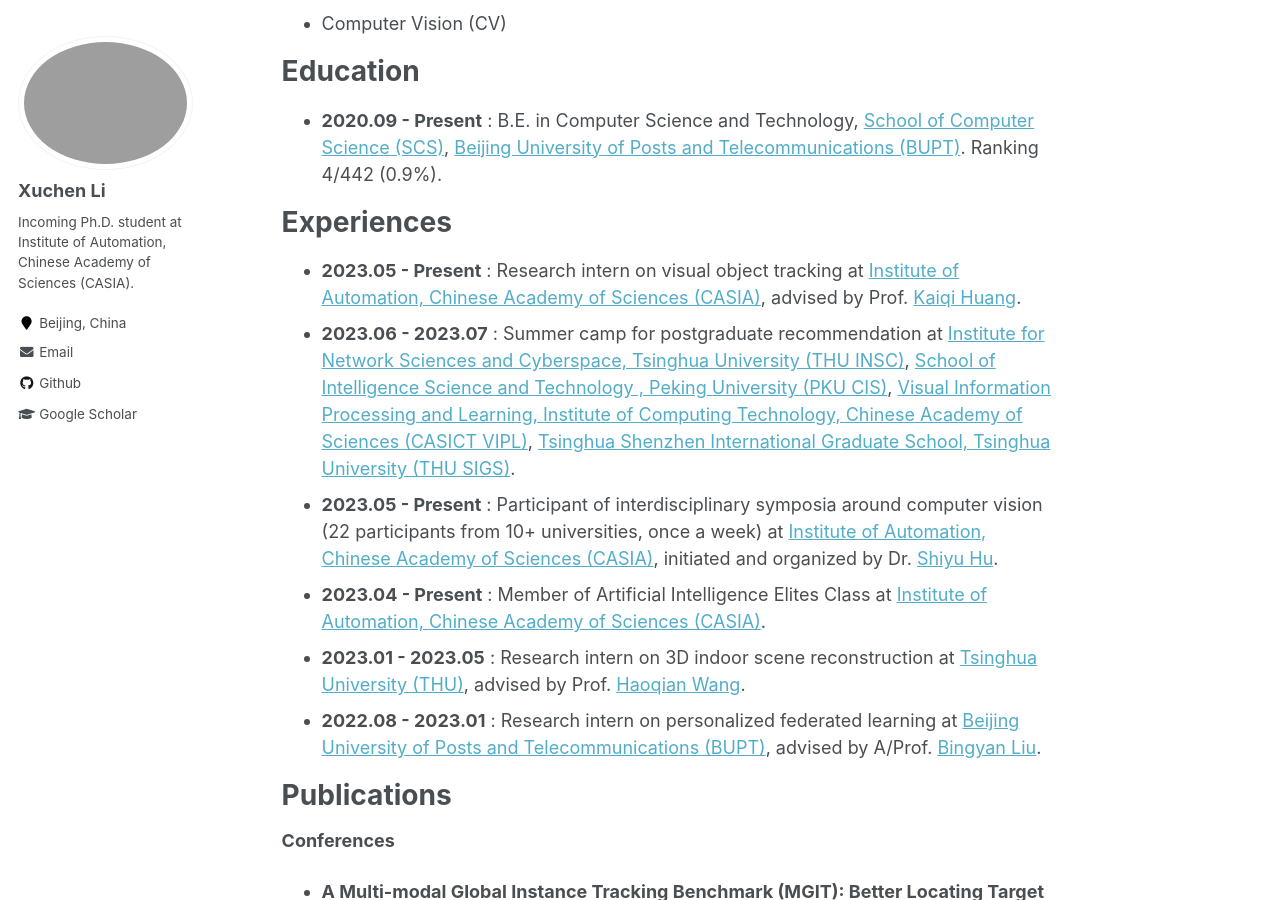
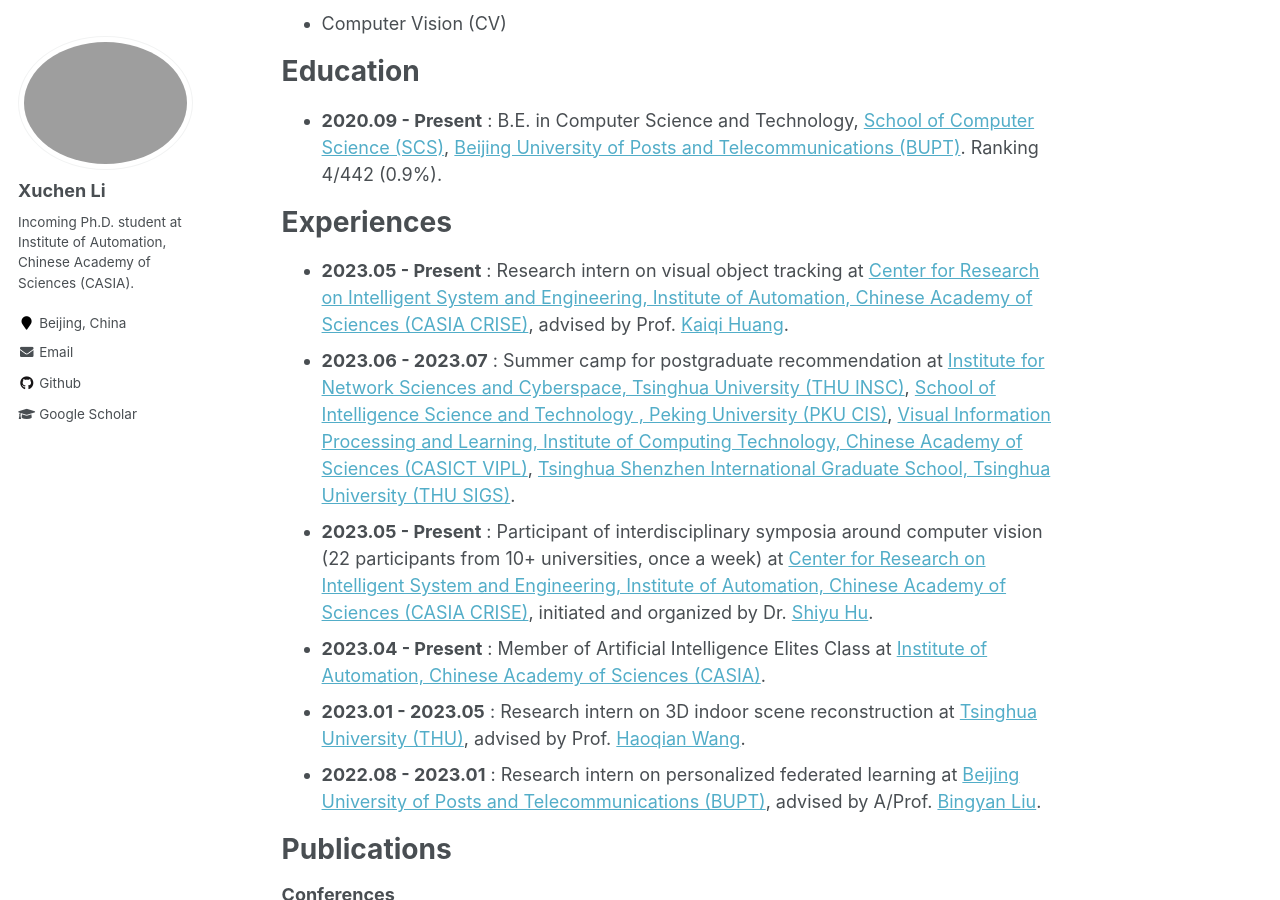
Before and after one commit to Xuchen-Li/Xuchen-Li.github.io, a Jekyll site: the page built from _pages/about.md, in a window 1280 px wide and 900 px high, scrolled down 1152 px. Built offline with Jekyll 4.4.1, drawn with Linux system fonts in a browser that asks for light colours.

Commit message:
Update about.md

```diff
--- a/_pages/about.md
+++ b/_pages/about.md
@@ -41,10 +41,10 @@ Education
 
 Experiences
 ======
-* **2023.05 - Present** : Research intern on visual object tracking at [Institute of Automation, Chinese Academy of Sciences (CASIA)](http://english.ia.cas.cn/),  advised by Prof. [Kaiqi Huang](https://people.ucas.ac.cn/~huangkaiqi?language=en).
+* **2023.05 - Present** : Research intern on visual object tracking at [Center for Research on Intelligent System and Engineering, Institute of Automation, Chinese Academy of Sciences (CASIA CRISE)](http://www.crise.ia.ac.cn/),  advised by Prof. [Kaiqi Huang](https://people.ucas.ac.cn/~huangkaiqi?language=en).
 * **2023.06 - 2023.07** : Summer camp for postgraduate recommendation at [Institute for Network Sciences and Cyberspace, Tsinghua University (THU INSC)](https://www.insc.tsinghua.edu.cn/), [School of Intelligence Science and Technology
 , Peking University (PKU CIS)](https://www.cis.pku.edu.cn/index.htm), [Visual Information Processing and Learning, Institute of Computing Technology, Chinese Academy of Sciences (CASICT VIPL)](http://vipl.ict.ac.cn/en/index.html), [Tsinghua Shenzhen International Graduate School, Tsinghua University (THU SIGS)](https://www.sigs.tsinghua.edu.cn/en/).
-* **2023.05 - Present** : Participant of interdisciplinary symposia around computer vision (22 participants from 10+ universities, once a week) at [Institute of Automation, Chinese Academy of Sciences (CASIA)](http://english.ia.cas.cn/),  initiated and organized by Dr. [Shiyu Hu](https://huuuuusy.github.io/).
+* **2023.05 - Present** : Participant of interdisciplinary symposia around computer vision (22 participants from 10+ universities, once a week) at [Center for Research on Intelligent System and Engineering, Institute of Automation, Chinese Academy of Sciences (CASIA CRISE)](http://www.crise.ia.ac.cn/),  initiated and organized by Dr. [Shiyu Hu](https://huuuuusy.github.io/).
 * **2023.04 - Present** : Member of Artificial Intelligence Elites Class at [Institute of Automation, Chinese Academy of Sciences (CASIA)](http://english.ia.cas.cn/).
 * **2023.01 - 2023.05** : Research intern on 3D indoor scene reconstruction at [Tsinghua University (THU)](https://www.tsinghua.edu.cn/en/),  advised by Prof. [Haoqian Wang](https://scholar.google.com/citations?hl=zh-CN&user=eldgnIYAAAAJ&hl=en).
 * **2022.08 - 2023.01** : Research intern on personalized federated learning at [Beijing University of Posts and Telecommunications (BUPT)](https://www.bupt.edu.cn/), advised by A/Prof. [Bingyan Liu](https://lebyni.github.io/).
```
